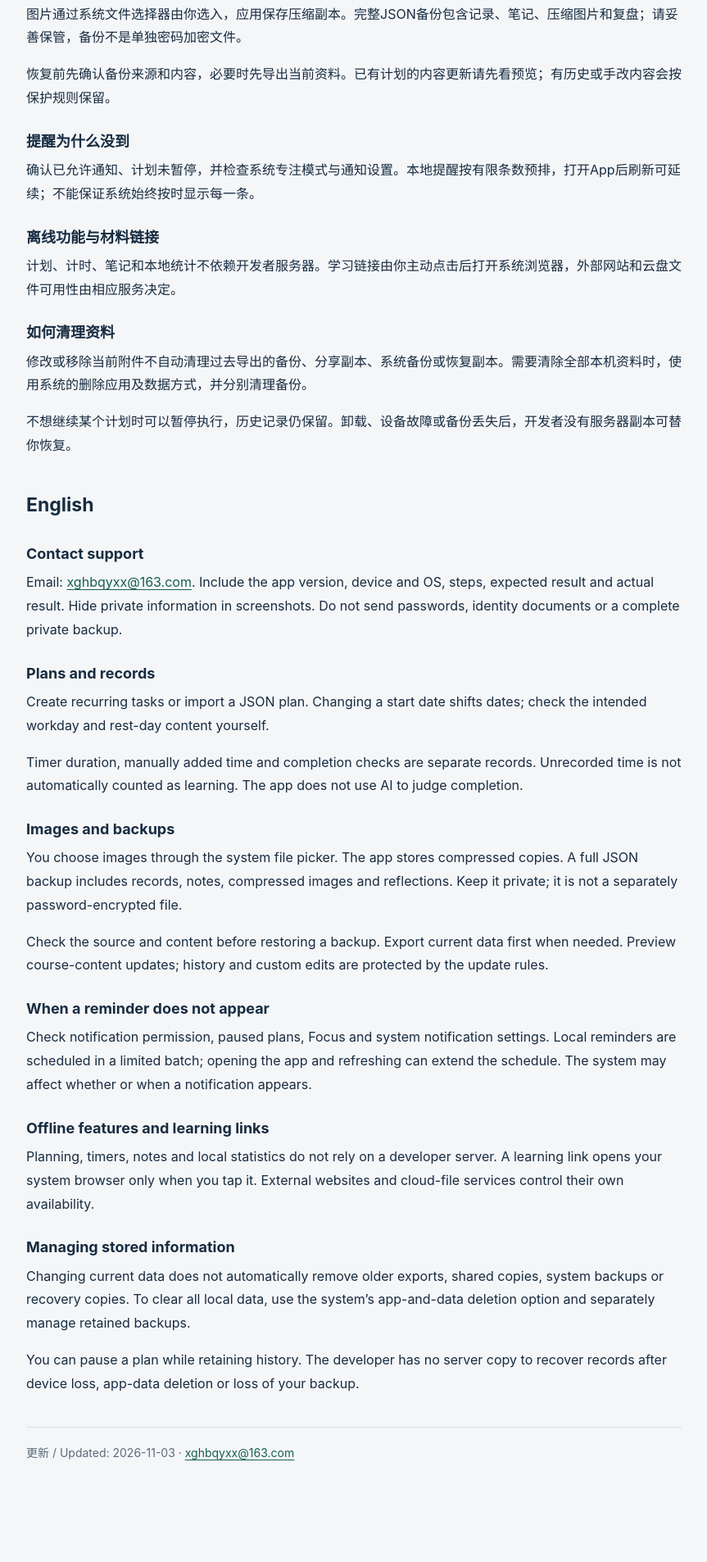
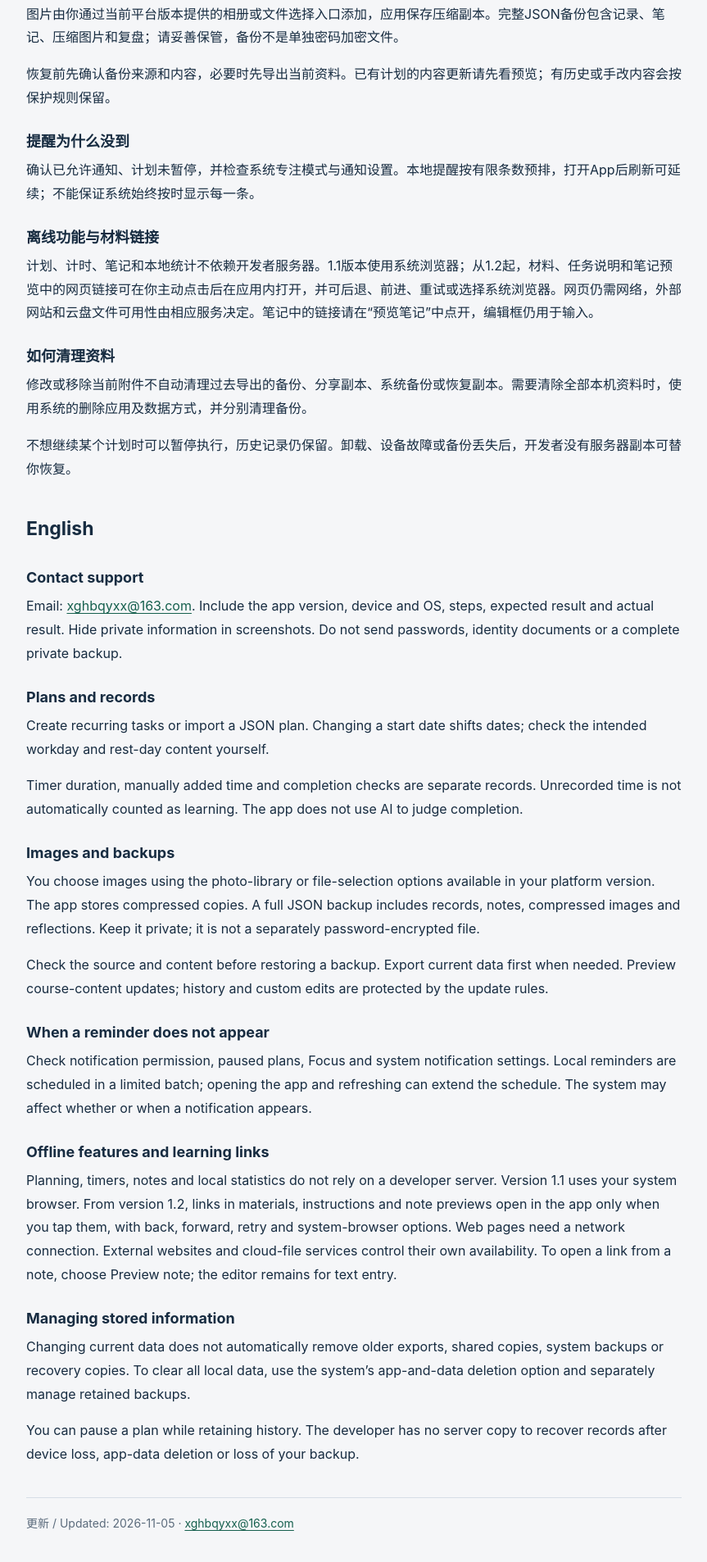
Before and after one commit to xghbq-yang/app-legal, a plain HTML site: page superstar-support.html in a window 1280 px wide. Shown: the part 570-2476 px from the top of the page at 82% size, without its empty margins (208-1071 px from the left). Before the commit the page ends 2419 px from the top, so only its background shows below. Drawn offline with Linux system fonts and the light colour scheme.

Commit message:
Clarify versioned in-app browsing and support behavior

```diff
--- a/superstar-support.html
+++ b/superstar-support.html
@@ -10,14 +10,14 @@
 <p>计时、补记分钟与完成勾选是不同记录。没有记录的时间不会自动变成学习成果；没有AI替你判断是否完成。</p>
 </section>
 <section><h3>图片和备份</h3>
-<p>图片通过系统文件选择器由你选入，应用保存压缩副本。完整JSON备份包含记录、笔记、压缩图片和复盘；请妥善保管，备份不是单独密码加密文件。</p>
+<p>图片由你通过当前平台版本提供的相册或文件选择入口添加，应用保存压缩副本。完整JSON备份包含记录、笔记、压缩图片和复盘；请妥善保管，备份不是单独密码加密文件。</p>
 <p>恢复前先确认备份来源和内容，必要时先导出当前资料。已有计划的内容更新请先看预览；有历史或手改内容会按保护规则保留。</p>
 </section>
 <section><h3>提醒为什么没到</h3>
 <p>确认已允许通知、计划未暂停，并检查系统专注模式与通知设置。本地提醒按有限条数预排，打开App后刷新可延续；不能保证系统始终按时显示每一条。</p>
 </section>
 <section><h3>离线功能与材料链接</h3>
-<p>计划、计时、笔记和本地统计不依赖开发者服务器。学习链接由你主动点击后打开系统浏览器，外部网站和云盘文件可用性由相应服务决定。</p>
+<p>计划、计时、笔记和本地统计不依赖开发者服务器。1.1版本使用系统浏览器；从1.2起，材料、任务说明和笔记预览中的网页链接可在你主动点击后在应用内打开，并可后退、前进、重试或选择系统浏览器。网页仍需网络，外部网站和云盘文件可用性由相应服务决定。笔记中的链接请在“预览笔记”中点开，编辑框仍用于输入。</p>
 </section>
 <section><h3>如何清理资料</h3>
 <p>修改或移除当前附件不自动清理过去导出的备份、分享副本、系统备份或恢复副本。需要清除全部本机资料时，使用系统的删除应用及数据方式，并分别清理备份。</p>
@@ -30,16 +30,16 @@
 <p>Timer duration, manually added time and completion checks are separate records. Unrecorded time is not automatically counted as learning. The app does not use AI to judge completion.</p>
 </section>
 <section><h3>Images and backups</h3>
-<p>You choose images through the system file picker. The app stores compressed copies. A full JSON backup includes records, notes, compressed images and reflections. Keep it private; it is not a separately password-encrypted file.</p>
+<p>You choose images using the photo-library or file-selection options available in your platform version. The app stores compressed copies. A full JSON backup includes records, notes, compressed images and reflections. Keep it private; it is not a separately password-encrypted file.</p>
 <p>Check the source and content before restoring a backup. Export current data first when needed. Preview course-content updates; history and custom edits are protected by the update rules.</p>
 </section>
 <section><h3>When a reminder does not appear</h3>
 <p>Check notification permission, paused plans, Focus and system notification settings. Local reminders are scheduled in a limited batch; opening the app and refreshing can extend the schedule. The system may affect whether or when a notification appears.</p>
 </section>
 <section><h3>Offline features and learning links</h3>
-<p>Planning, timers, notes and local statistics do not rely on a developer server. A learning link opens your system browser only when you tap it. External websites and cloud-file services control their own availability.</p>
+<p>Planning, timers, notes and local statistics do not rely on a developer server. Version 1.1 uses your system browser. From version 1.2, links in materials, instructions and note previews open in the app only when you tap them, with back, forward, retry and system-browser options. Web pages need a network connection. External websites and cloud-file services control their own availability. To open a link from a note, choose Preview note; the editor remains for text entry.</p>
 </section>
 <section><h3>Managing stored information</h3>
 <p>Changing current data does not automatically remove older exports, shared copies, system backups or recovery copies. To clear all local data, use the system’s app-and-data deletion option and separately manage retained backups.</p>
 <p>You can pause a plan while retaining history. The developer has no server copy to recover records after device loss, app-data deletion or loss of your backup.</p>
-</section></div><footer>更新 / Updated: 2026-11-03 · <a href="mailto:xghbqyxx@163.com">xghbqyxx@163.com</a></footer></main></body></html>
+</section></div><footer>更新 / Updated: 2026-11-05 · <a href="mailto:xghbqyxx@163.com">xghbqyxx@163.com</a></footer></main></body></html>
```
Also changed, not shown: superstar.html (+5 -5 lines).
